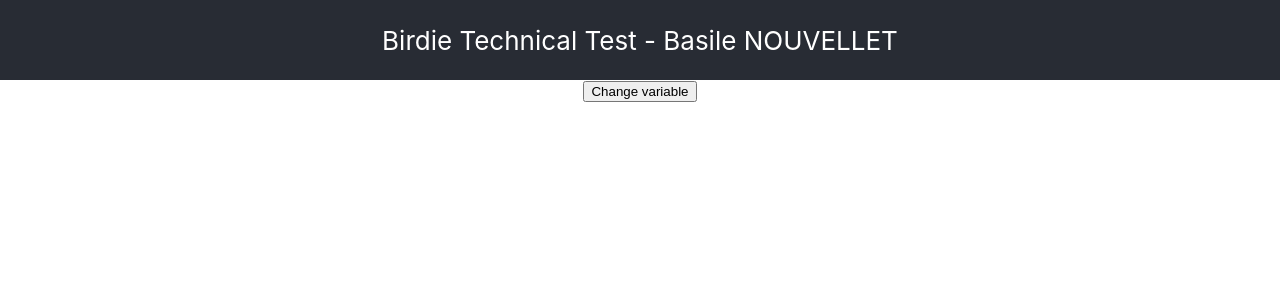
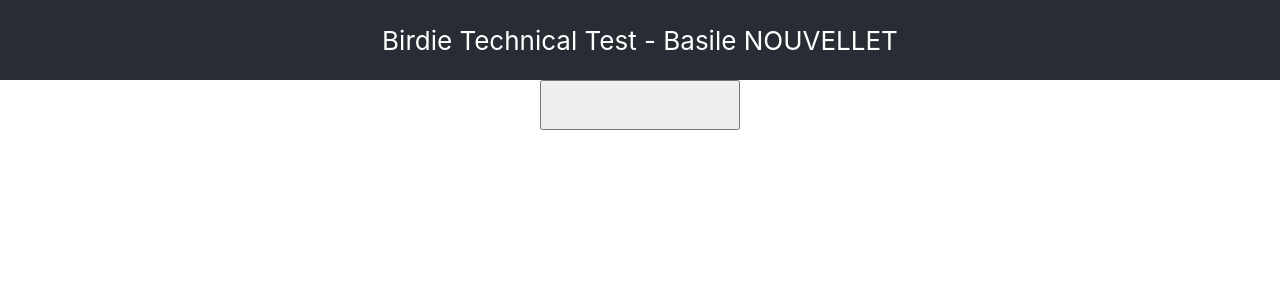
Before and after one commit to basilenouvellet/birdie-technical-test, a React (Create React App) app: page / in a window 1280 px wide. Shown: the top 300 px of the page. Built offline with nearby package versions, Linux system fonts and the light colour scheme.

Commit message:
Add variable as a parameter when fetching data

```diff
--- a/src/components/Table/Table.js
+++ b/src/components/Table/Table.js
@@ -19,21 +19,33 @@
 class Table extends React.Component<PropsType, StateType> {
     state = {};
 
-    // ------------------------------------------- Render -------------------------------------------
-    render() {
-        const { variable, changeVariable, fetchTest } = this.props;
+    onButtonClick = () => {
+        const { fetchData } = this.props;
+        fetchData('education');
+    };
+
+    renderButton() {
+        const { variable } = this.props;
 
         return (
-            <div className="table">
-                <button onClick={() => {
-                    // changeVariable(Math.random() * 100);
-                    fetchTest();
-                }}>
-                    Change variable
+            <button
+                onClick={this.onButtonClick}
+                style={{
+                    width: '200px',
+                    height: '50px',
+                }}
+            >
+                {variable}
             </button>
+        );
+    }
 
-                {variable.map((row, index) => (
-                    <div key={row.education}
+    renderRows() {
+        const { variable, data } = this.props;
+
+        return data.map((row, index) => (
+            <div
+                key={row[variable]}
                 style={{
                     width: '100%',
                     display: 'flex',
@@ -41,11 +53,19 @@
                 }}
             >
                 <div>{index}</div>
-                        <div>{row.education}</div>
+                <div>{row[variable]}</div>
                 <div>{row['COUNT(education)']}</div>
                 <div>{row['AVG(age)']}</div>
             </div>
-                ))}
+        ));
+    }
+
+    // ------------------------------------------- Render ------------------------------------------
+    render() {
+        return (
+            <div className="table">
+                {this.renderButton()}
+                {this.renderRows()}
             </div>
         );
     }
@@ -53,14 +73,12 @@
 
 const mapStateToProps = (state: AppStateType): MappedStatePropsType => ({
     variable: state.variable,
+    data: state.data,
 });
 
 const mapDispatchToProps = (dispatch: *): MappedDispatchPropsType => ({
-    changeVariable: (variable) => {
-        dispatch(TableActions.changeVariableAction(variable));
-    },
-    fetchTest: () => {
-        dispatch(TableActions.fetchTestAction());
+    fetchData: (variable) => {
+        dispatch(TableActions.fetchDataAction(variable));
     },
 });
 
--- a/src/components/Table/TableActions.js
+++ b/src/components/Table/TableActions.js
@@ -2,7 +2,8 @@
 
 export const TABLE_ACTIONS_TYPES = {
     changeVariable: 'TABLE_ACTIONS_TYPES/changeVariable',
-    fetchTest: 'TABLE_ACTIONS_TYPES/fetchTest',
+    fetchData: 'TABLE_ACTIONS_TYPES/fetchData',
+    dataFetched: 'TABLE_ACTIONS_TYPES/dataFetched',
 };
 
 export function changeVariableAction(variable) {
@@ -14,9 +15,20 @@
     };
 }
 
-export function fetchTestAction() {
+export function fetchDataAction(variable) {
     return {
-        type: TABLE_ACTIONS_TYPES.fetchTest,
-        payload: {},
+        type: TABLE_ACTIONS_TYPES.fetchData,
+        payload: {
+            variable,
+        },
     };
 }
+
+export function dataFetchedAction(data) {
+    return {
+        type: TABLE_ACTIONS_TYPES.dataFetched,
+        payload: {
+            data,
+        },
+    };
+}
--- a/src/components/Table/TableReducer.js
+++ b/src/components/Table/TableReducer.js
@@ -3,7 +3,8 @@
 import { TABLE_ACTIONS_TYPES } from './TableActions';
 
 const TableReducer = (state = {
-    variable: [],
+    variable: null,
+    data: [],
 }, action) => {
     switch (action.type) {
         case TABLE_ACTIONS_TYPES.changeVariable:
@@ -13,6 +14,13 @@
                 ...state,
                 variable,
             };
+        case TABLE_ACTIONS_TYPES.dataFetched:
+            const { data } = action.payload;
+
+            return {
+                ...state,
+                data,
+            };
         default:
             return state;
     }
--- a/src/components/Table/TableSaga.js
+++ b/src/components/Table/TableSaga.js
@@ -5,24 +5,26 @@
 import { TABLE_ACTIONS_TYPES }  from './TableActions';
 import { TableActions } from './index';
 
-function fetchApi() {
-    return fetch('/data').then(res => res.json());
+function fetchApi(variable) {
+    return fetch(`/data?variable=${variable}`).then(res => res.json());
 }
 
-function* fetchTest(action) {
+function* fetchDataSaga(action) {
     try {
-        const data = yield call(fetchApi);
+        const { variable } = action.payload;
+        const data = yield call(fetchApi, variable);
 
-        console.log(action.type, data);
+        console.log(variable, data);
 
-        yield put(TableActions.changeVariableAction(data));
+        yield put(TableActions.changeVariableAction(variable));
+        yield put(TableActions.dataFetchedAction(data));
     } catch (e) {
         // yield put(TableActions.errorOnFetch);
     }
 }
 
 function* TableSaga() {
-    yield takeLatest(TABLE_ACTIONS_TYPES.fetchTest, fetchTest);
+    yield takeLatest(TABLE_ACTIONS_TYPES.fetchData, fetchDataSaga);
 }
 
 export default TableSaga;
```
Also changed, not shown: 1 other file (tests, documents, lock files or other folders). Lines whose indentation alone changed are shown as unchanged.
